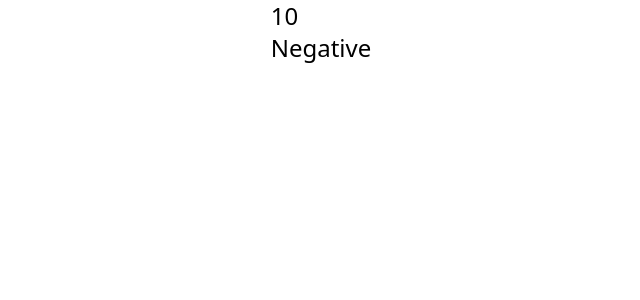
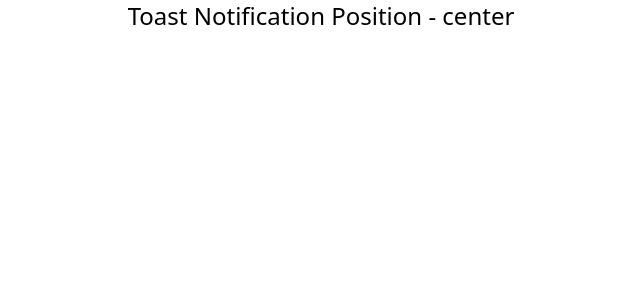
Before and after one commit to OkkashaAlly/react-typescript, a React (Vite) app: page / in a window 1280 px wide. Shown: the top 300 px of the page, without its empty margins (319-959 px from the left). Built offline with nearby package versions, Linux system fonts and the light colour scheme.

Commit message:
Template literals trick

```diff
--- a/src/App.tsx
+++ b/src/App.tsx
@@ -15,6 +15,7 @@
 import Private from "./components/auth/Private";
 import List from "./components/generics/List";
 import RandomNumber from "./components/restrict/RandomNumber";
+import Toast from "./components/templateliterals/Toast";
 
 function App() {
   const person = {
@@ -67,7 +68,8 @@
       {/* <List items={stingItems} handleClick={item => console.log(item)} />
       <List items={numberItems} handleClick={item => console.log(item)} /> */}
       {/* <List items={objItems} handleClick={item => console.log(typeof item)} /> */}
-      <RandomNumber value={10} isNegative/>
+      {/* <RandomNumber value={10} isNegative/> */}
+      <Toast position={"center"}/>
     </div>
   );
 }
--- /dev/null
+++ b/src/components/templateliterals/Toast.tsx
@@ -0,0 +1,17 @@
+import React from "react";
+
+type HorizontalPositions = "left" | "center" | "right";
+type VerticalPositions = "top" | "center" | "bottom";
+
+type ToastProps = {
+  // position: `${HorizontalPositions}-${VerticalPositions}`;
+  position:
+    | Exclude<`${HorizontalPositions}-${VerticalPositions}`, "center-center">
+    | "center";
+};
+
+const Toast = ({ position }: ToastProps) => {
+  return <div>Toast Notification Position - {position}</div>;
+};
+
+export default Toast;
```
